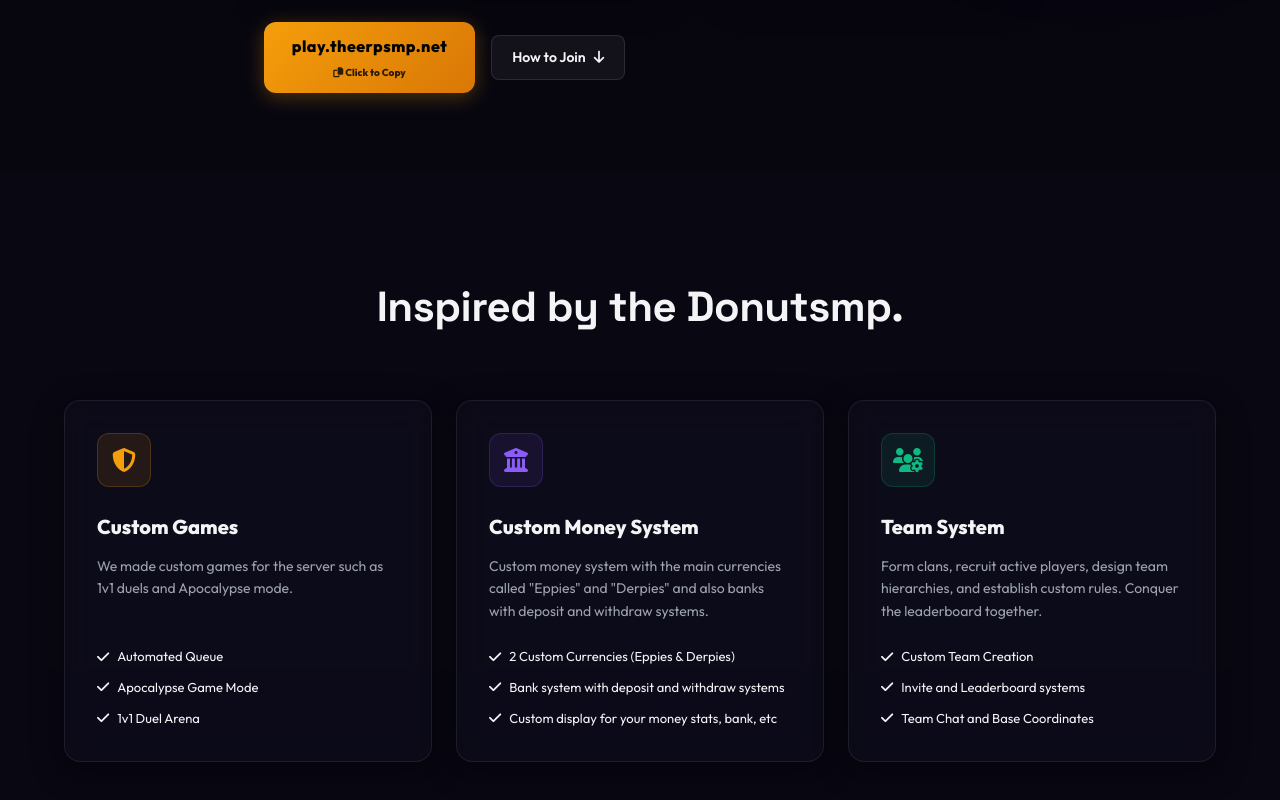
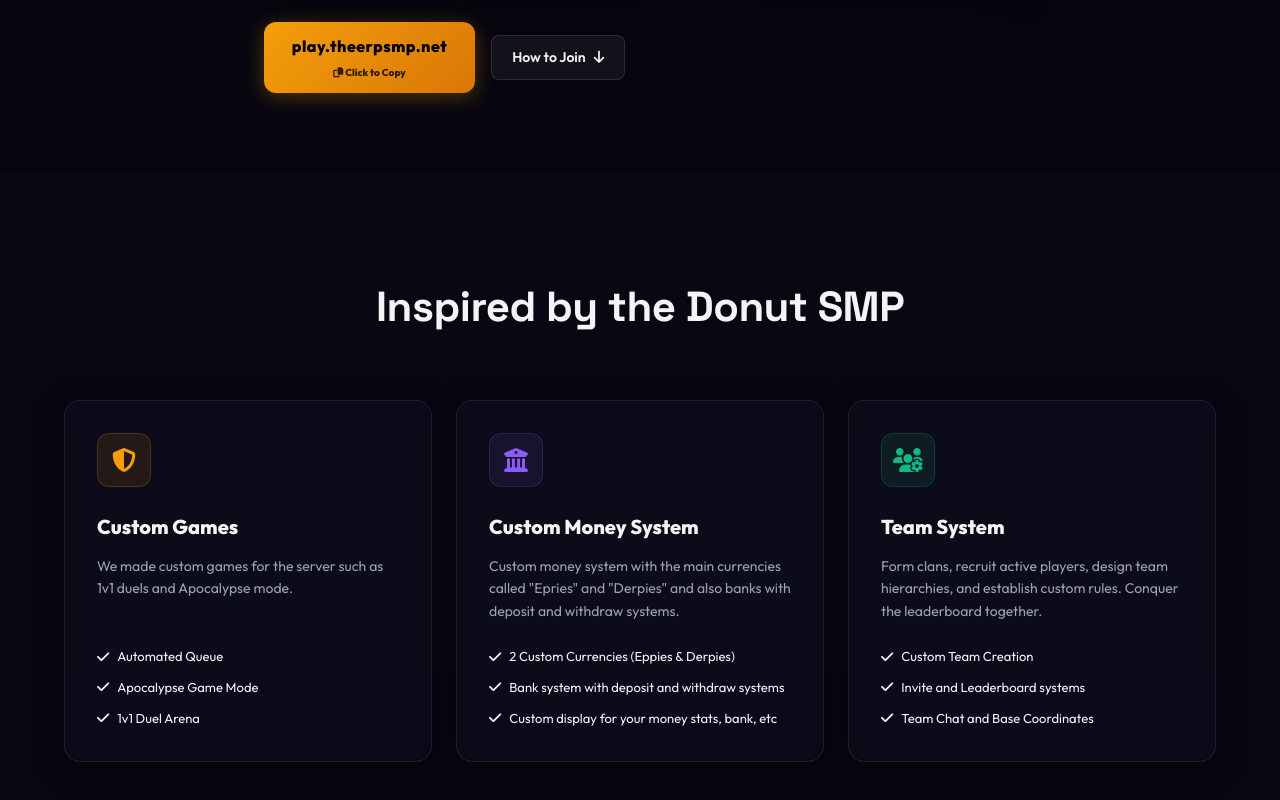
Before and after one commit to linkmalloc/erpsmp-plugin-server, a plain HTML site: page www/index.html in a window 1280 px wide. Shown: the part 602-1402 px from the top of the page. Drawn offline with Linux system fonts and the light colour scheme; no server answers.

Commit message:
corrected typo

```diff
--- a/www/index.html
+++ b/www/index.html
@@ -165,7 +165,7 @@
     <!-- Features Section -->
     <section id="features" class="features-section">
         <div class="section-header">
-            <h2 class="section-title">Inspired by the <span class="text-glow-blue">Donutsmp</span>.</h2>
+            <h2 class="section-title">Inspired by the <span class="text-glow-blue">Donut SMP</span></h2>
         </div>
 
         <div class="features-grid">
@@ -189,7 +189,7 @@
                     <i class="fa-solid fa-building-columns"></i>
                 </div>
                 <h3>Custom Money System</h3>
-                <p>Custom money system with the main currencies called "Eppies" and "Derpies" and also banks with
+                <p>Custom money system with the main currencies called "Epries" and "Derpies" and also banks with
                     deposit and withdraw systems.</p>
                 <ul class="feature-bullets">
                     <li><i class="fa-solid fa-check text-purple"></i> 2 Custom Currencies (Eppies & Derpies)</li>
```
